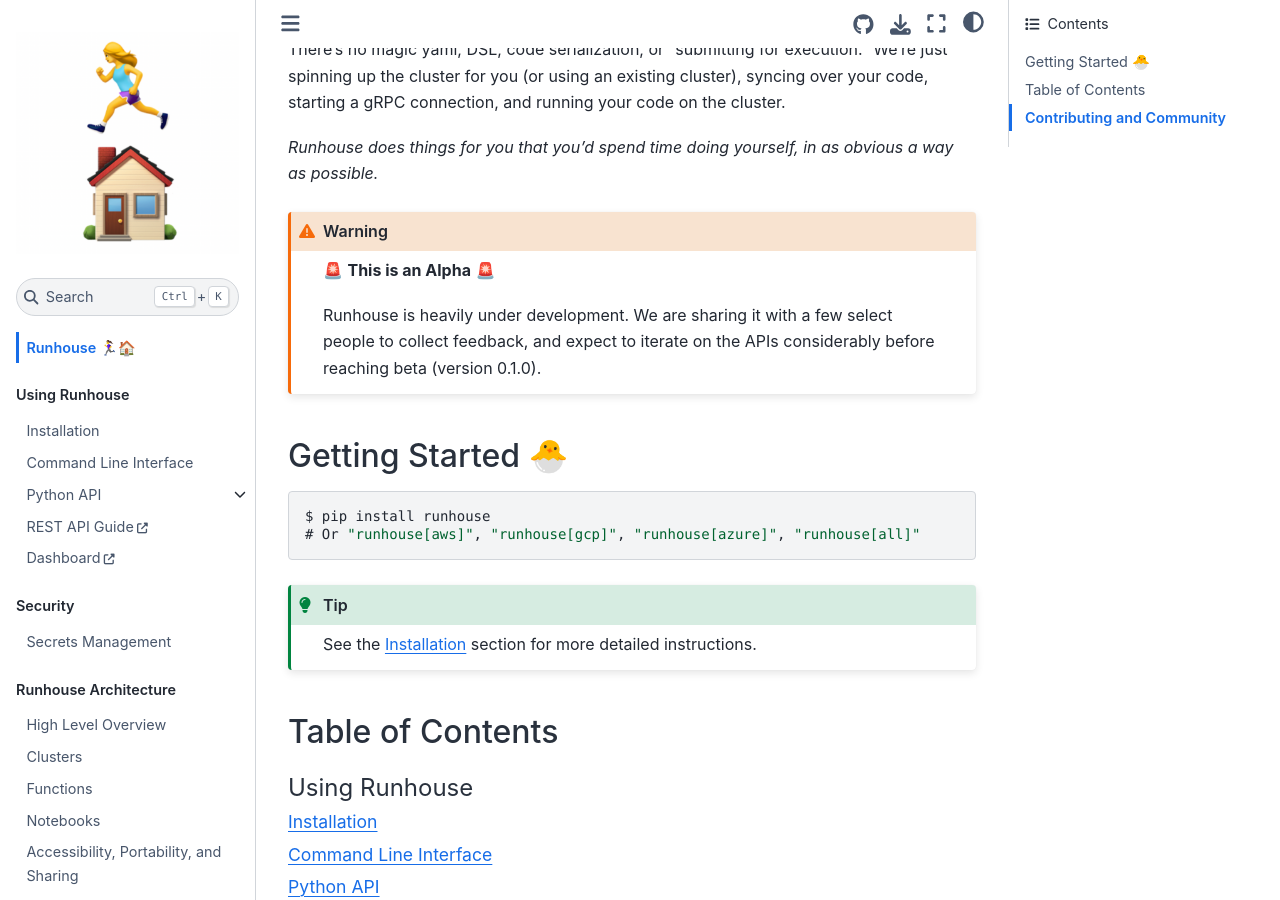
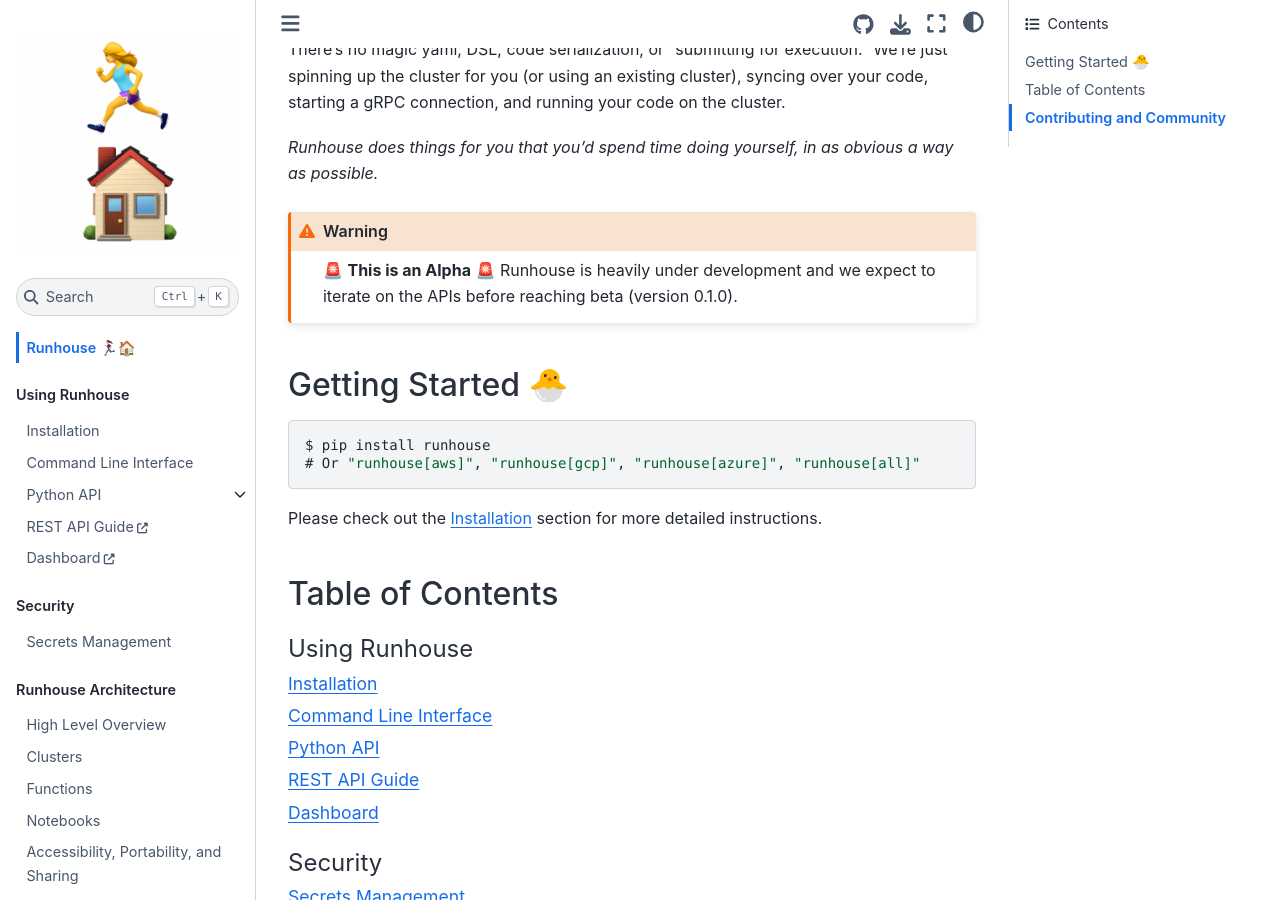
Before and after one commit to run-house/runhouse, a Sphinx documentation site: the page built from docs/index.rst, in a window 1280 px wide and 900 px high, scrolled down 500 px. Built offline with Sphinx 7.4.7 and the Sphinx Book theme 1.1.4, drawn with Linux system fonts in a browser that asks for light colours.

Commit message:
update index.rst

```diff
--- a/docs/index.rst
+++ b/docs/index.rst
@@ -37,8 +37,7 @@
 
 .. warning::
     🚨 **This is an Alpha** 🚨
-
-    Runhouse is heavily under development. We are sharing it with a few select people to collect feedback, and expect to iterate on the APIs considerably before reaching beta (version 0.1.0).
+    Runhouse is heavily under development and we expect to iterate on the APIs before reaching beta (version 0.1.0).
 
 
 Getting Started 🐣
@@ -48,8 +47,7 @@
     $ pip install runhouse
     # Or "runhouse[aws]", "runhouse[gcp]", "runhouse[azure]", "runhouse[all]"
 
-.. tip::
-   See the :ref:`Installation` section for more detailed instructions.
+Please check out the :ref:`Installation` section for more detailed instructions.
 
 
 Table of Contents
```
